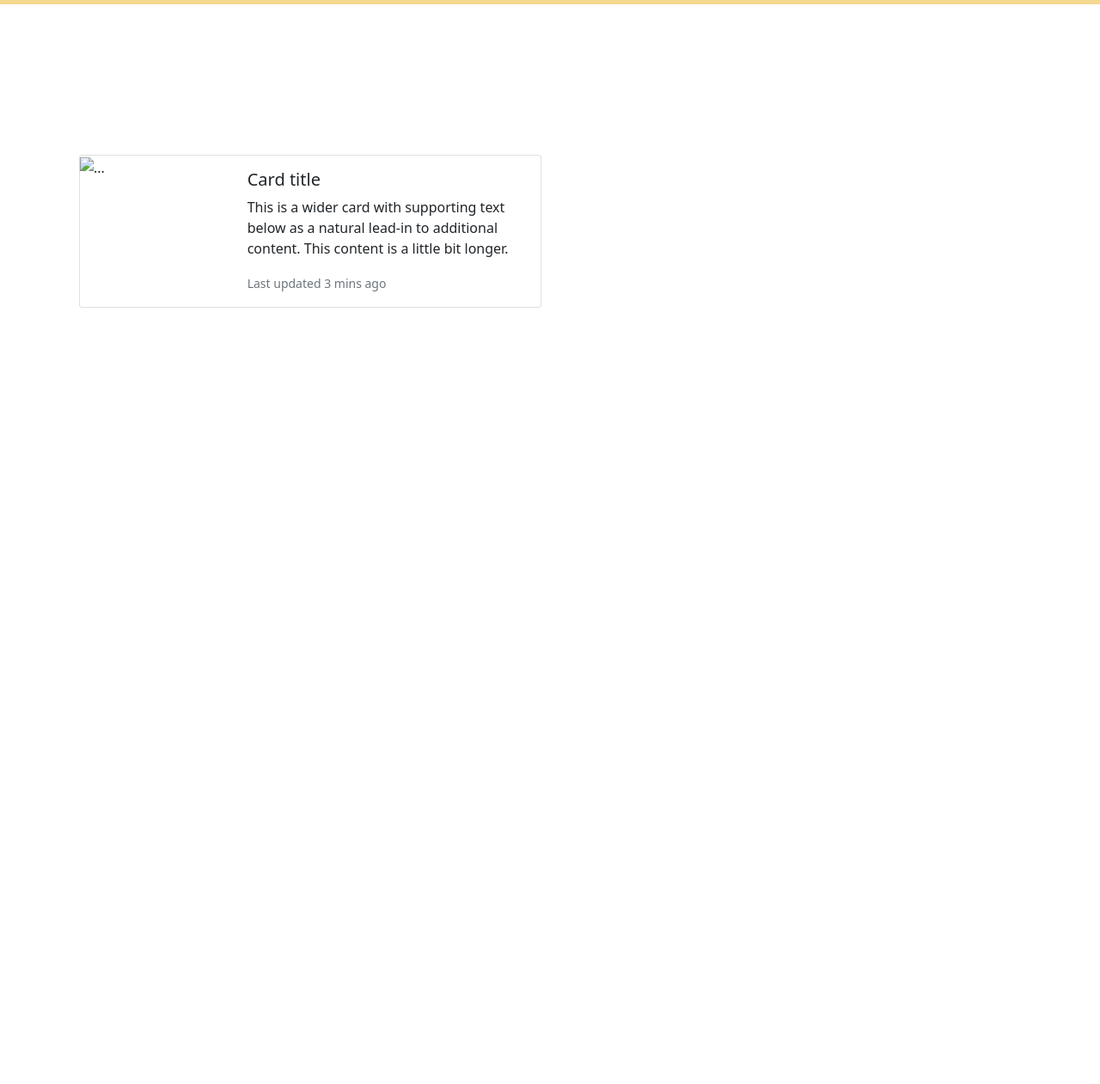
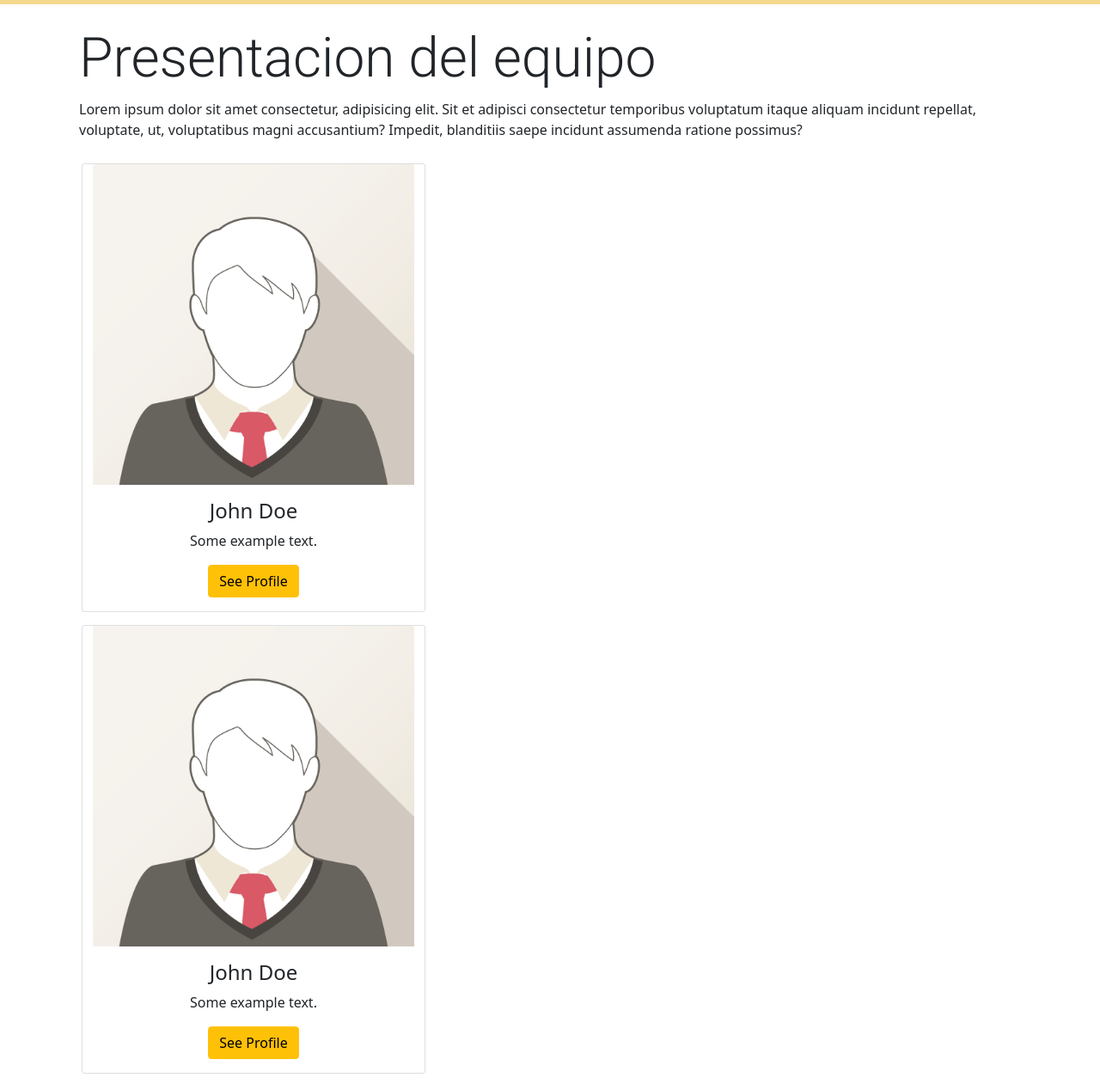
Before and after one commit to eveltynge/tasadorinmo, a plain HTML site: page views/nosotros.html in a window 1280 px wide. Shown: the part 100-1361 px from the top of the page at 86% size. Before the commit the page ends 800 px from the top, so only its background shows below. Drawn offline with nearby package versions, Linux system fonts and the light colour scheme.

Commit message:
profile cards

```diff
--- a/index.css
+++ b/index.css
@@ -66,6 +66,12 @@ h2 {
 .navbar {
     background-color: #F5D88D;
 }
+.profile {
+    margin: 10px auto;
+    text-align: center;
+    margin-bottom: 30px;
+    padding-bottom: 15px;
+}
 @media (min-width: 600px) {
     .container {
         grid-template:
@@ -75,5 +81,15 @@ h2 {
         "social social" 150px /
         50% 50%;
         gap: 20px;
+    }/*
+    .profile {
+        width: 90%;
+        margin: 10px auto;
+        text-align: center;
+        margin-bottom: 30px;
+        padding-bottom: 15px;
+    } */
+    .card {
+        margin: 15px;
     }
 }
--- a/views/nosotros.html
+++ b/views/nosotros.html
@@ -11,6 +11,11 @@
     <title>Tasador Inmobiliario</title>
 </head>
 <body class="container">
+<header class="title">
+    <h2 class="display-3">Presentacion del equipo</h2>
+    <p>Lorem ipsum dolor sit amet consectetur, adipisicing elit. Sit et adipisci consectetur temporibus voluptatum itaque aliquam incidunt repellat, voluptate, ut, voluptatibus magni accusantium? Impedit, blanditiis saepe incidunt assumenda ratione possimus?
+    </p>
+</header>
 <nav class="navbar navbar-expand-md navbar-light fixed-top">
     <a class="navbar-brand" href="../index.html"><img src="../img/foca.png" alt="Foca tasaciones"></a>
     <button class="navbar-toggler" type="button" data-toggle="collapse" data-target="#collapsibleNavbar">
@@ -27,18 +32,32 @@
     </div>
 </nav>
 <main class="propInfo">
-    <div class="card mb-3" style="max-width: 540px;">
-        <div class="row g-0">
-          <div class="col-md-4">
-            <img src="" alt="...">
-          </div>
-          <div class="col-md-8">
-            <div class="card-body">
-              <h5 class="card-title">Card title</h5>
-              <p class="card-text">This is a wider card with supporting text below as a natural lead-in to additional content. This content is a little bit longer.</p>
-              <p class="card-text"><small class="text-muted">Last updated 3 mins ago</small></p>
+    <div class="profile">
+        <div class="row">
+            <div class="card col-2" style="width:400px">
+                <img class="card-img-top" src="../img/team/team_1.png" alt="Card image">
+                <div class="card-body">
+                  <h4 class="card-title">John Doe</h4>
+                  <p class="card-text">Some example text.</p>
+                  <a href="#" class="btn btn-warning">See Profile</a>
+                </div>
             </div>
-          </div>
+            <div class="card col-2" style="width:400px">
+                <img class="card-img-top" src="../img/team/team_1.png" alt="Card image">
+                <div class="card-body">
+                  <h4 class="card-title">John Doe</h4>
+                  <p class="card-text">Some example text.</p>
+                  <a href="#" class="btn btn-warning">See Profile</a>
+                </div>
+            </div>
+            <div class="card col-2" style="width:400px">
+                <img class="card-img-top" src="../img/team/team_1.png" alt="Card image">
+                <div class="card-body">
+                  <h4 class="card-title">John Doe</h4>
+                  <p class="card-text">Some example text.</p>
+                  <a href="#" class="btn btn-warning">See Profile</a>
+                </div>
+            </div>
         </div>
     </div>
 </main>
```
Also changed, not shown: img/team/team_1.png (added).
